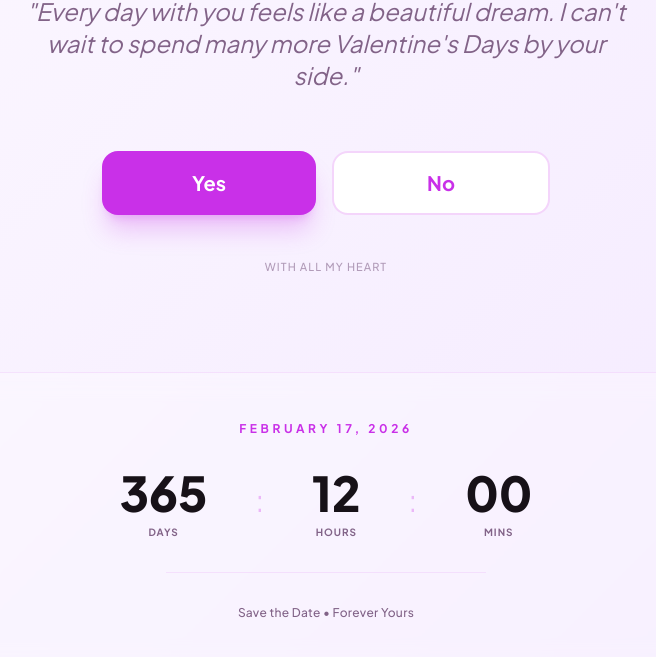
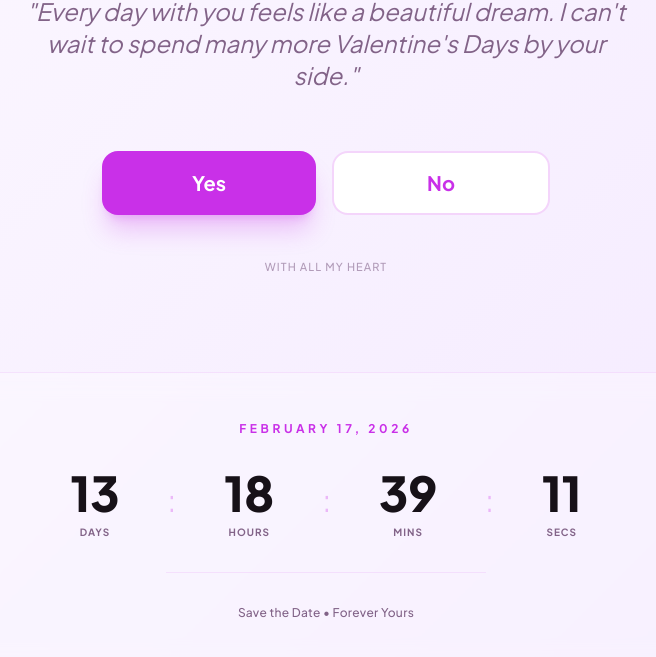
Before and after one commit to figgyyy/figgy.github.io, a plain HTML site: page index.html in a window 1280 px wide. Shown: the part 293-950 px from the top of the page, without its empty margins (314-970 px from the left). Drawn offline with nearby package versions, Linux system fonts and the light colour scheme.

Commit message:
[FEAT]: made a working timer

```diff
--- a/index.html
+++ b/index.html
@@ -2,9 +2,9 @@
 <html class="light" lang="en"><head>
 <meta charset="utf-8"/>
 <meta content="width=device-width, initial-scale=1.0" name="viewport"/>
-<script src="https://cdn.tailwindcss.com?plugins=forms,container-queries"></script>
-<link href="https://fonts.googleapis.com/css2?family=Plus+Jakarta+Sans:wght@400;500;600;700;800&amp;family=Dancing+Script:wght@700&amp;display=swap" rel="stylesheet"/>
-<link href="https://fonts.googleapis.com/css2?family=Material+Symbols+Outlined:wght,FILL@100..700,0..1&amp;display=swap" rel="stylesheet"/>
+<script src="https://cdn.tailwindcss.com?plugins=forms ,container-queries"></script>
+<link href="https://fonts.googleapis.com/css2?family=Plus+Jakarta+Sans:wght@400 ;500;600;700;800&amp;family=Dancing+Script:wght@700&amp;display=swap" rel="stylesheet"/>
+<link href="https://fonts.googleapis.com/css2?family=Material+Symbols+Outlined:wght ,FILL@100..700,0..1&amp;display=swap" rel="stylesheet"/>
 <script id="tailwind-config">
         tailwind.config = {
             darkMode: "class",
@@ -74,18 +74,23 @@
 <h4 class="text-primary text-xs font-bold uppercase tracking-[0.3em] mb-8">February 17, 2026</h4>
 <div class="flex gap-6 md:gap-12 justify-center items-baseline">
 <div class="flex flex-col items-center">
-<span class="text-4xl md:text-5xl font-extrabold text-[#171118]">365</span>
+<span class="text-4xl md:text-5xl font-extrabold text-[#171118]" id="days">365</span>
 <span class="text-[10px] text-muted-lilac uppercase font-bold tracking-widest mt-2">Days</span>
 </div>
 <div class="text-3xl text-primary/30">:</div>
 <div class="flex flex-col items-center">
-<span class="text-4xl md:text-5xl font-extrabold text-[#171118]">12</span>
+<span class="text-4xl md:text-5xl font-extrabold text-[#171118]" id="hours">12</span>
 <span class="text-[10px] text-muted-lilac uppercase font-bold tracking-widest mt-2">Hours</span>
 </div>
 <div class="text-3xl text-primary/30">:</div>
 <div class="flex flex-col items-center">
-<span class="text-4xl md:text-5xl font-extrabold text-[#171118]">00</span>
+<span class="text-4xl md:text-5xl font-extrabold text-[#171118]" id="minutes">00</span>
 <span class="text-[10px] text-muted-lilac uppercase font-bold tracking-widest mt-2">Mins</span>
+</div>
+<div class="text-3xl text-primary/30">:</div>
+<div class="flex flex-col items-center">
+<span class="text-4xl md:text-5xl font-extrabold text-[#171118]" id="seconds">00</span>
+<span class="text-[10px] text-muted-lilac uppercase font-bold tracking-widest mt-2">Secs</span>
 </div>
 </div>
 </div>
@@ -96,4 +101,38 @@
 </footer>
 </div>
 
+<script>
+    // Set target date: February 17, 2026
+    const targetDate = new Date('February 17, 2026 00:00:00').getTime();
+
+    function updateCountdown() {
+        const now = new Date().getTime();
+        const distance = targetDate - now;
+
+        // Calculate time units
+        const days = Math.floor(distance / (1000 * 60 * 60 * 24));
+        const hours = Math.floor((distance % (1000 * 60 * 60 * 24)) / (1000 * 60 * 60));
+        const minutes = Math.floor((distance % (1000 * 60 * 60)) / (1000 * 60));
+        const seconds = Math.floor((distance % (1000 * 60)) / 1000);
+
+        // Update display with leading zeros
+        document.getElementById('days').textContent = days.toString().padStart(2, '0');
+        document.getElementById('hours').textContent = hours.toString().padStart(2, '0');
+        document.getElementById('minutes').textContent = minutes.toString().padStart(2, '0');
+        document.getElementById('seconds').textContent = seconds.toString().padStart(2, '0');
+
+        // If countdown is finished
+        if (distance < 0) {
+            document.getElementById('days').textContent = '00';
+            document.getElementById('hours').textContent = '00';
+            document.getElementById('minutes').textContent = '00';
+            document.getElementById('seconds').textContent = '00';
+        }
+    }
+
+    // Update immediately and then every second
+    updateCountdown();
+    setInterval(updateCountdown, 1000);
+</script>
+
 </body></html>
```
